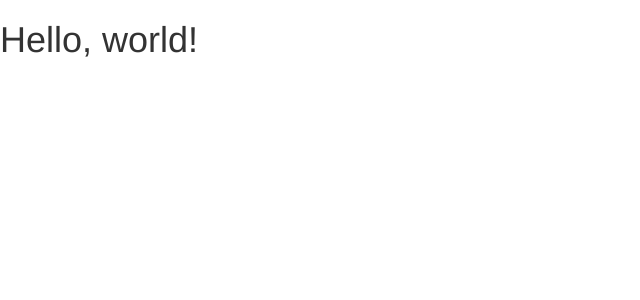
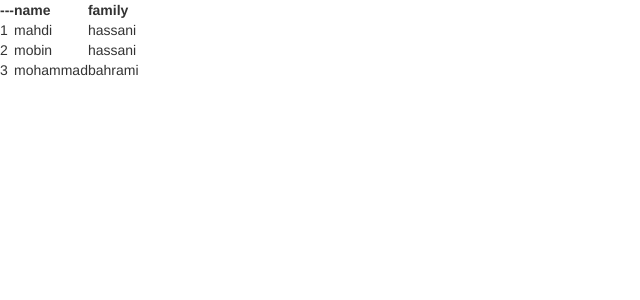
Before and after one commit to mobinhassani9374/ReactNetCore, a React (Create React App) app in the folder ReactNetCore/ClientApp/: page / in a window 1280 px wide. Shown: the top 300 px of the page, without its empty margins (0-640 px from the left). Built offline with nearby package versions, Linux system fonts and the light colour scheme; no server answers.

Commit message:
add component userList

```diff
--- a/ReactNetCore/ClientApp/src/components/Home.js
+++ b/ReactNetCore/ClientApp/src/components/Home.js
@@ -1,5 +1,6 @@
 import React, { Component } from 'react';
 import Request from '../Service/Request';
+import UserList from './UserList';
 
 export class Home extends Component {
 
@@ -7,7 +8,7 @@ export class Home extends Component {
     console.log(Request('https://jsonplaceholder.typicode.com/users'))
     return (
       <div>
-        <h1>Hello, world!</h1>‌
+        <UserList />
       </div>
     );
   }
--- /dev/null
+++ b/ReactNetCore/ClientApp/src/components/UserList.js
@@ -0,0 +1,34 @@
+import React, { Component } from 'react'
+
+export default class UserList extends Component {
+    state = {
+        userList :[
+            {id:'1',name:'mahdi',family:'hassani'},
+            {id:'2',name:'mobin',family:'hassani'},
+            {id:'3',name:'mohammad',family:'bahrami'},
+        ]
+    }
+  render() {
+      let {userList} = this.state;
+    return (
+       <table>
+           <thead>
+               <tr>
+                   <th>---</th>
+                   <th>name</th>
+                   <th>family</th>
+               </tr>
+           </thead>
+           <tbody>
+               {
+                   userList.map((item,key)=><tr key={key}>
+                       <td>{++key}</td>
+                       <td>{item.name}</td>
+                       <td>{item.family}</td>
+                   </tr>)
+               }
+           </tbody>
+       </table>
+    )
+  }
+}
```
Also changed, not shown: 1 other file (tests, documents, lock files or other folders).
